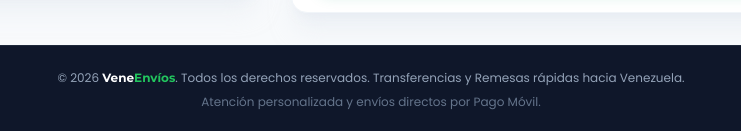
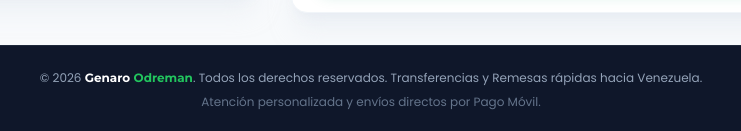
Before and after one commit to igenaroos/venenvios, a plain HTML site: page index.html in a window 1280 px wide. Shown: the part 870-1001 px from the top of the page, 269-1010 px from the left. Drawn offline with nearby package versions, Linux system fonts and the light colour scheme; no server answers.

Commit message:
Update index.html

```diff
--- a/index.html
+++ b/index.html
@@ -363,10 +363,10 @@
 
   </main>
 
-  <!-- Footer -->
+<!-- Footer -->
   <footer class="bg-navy-900 text-slate-400 py-6 px-4 text-center text-xs border-t border-slate-800">
     <div class="max-w-6xl mx-auto space-y-2">
-      <p>&copy; 2026 <span class="font-display font-bold text-white">Vene<span class="text-brand-500">Envíos</span></span>. Todos los derechos reservados. Transferencias y Remesas rápidas hacia Venezuela.</p>
+      <p>&copy; 2026 <span class="font-display font-bold text-white">Genaro <span class="text-brand-500">Odreman</span></span>. Todos los derechos reservados. Transferencias y Remesas rápidas hacia Venezuela.</p>
       <p class="text-slate-500">Atención personalizada y envíos directos por Pago Móvil.</p>
     </div>
   </footer>
```
